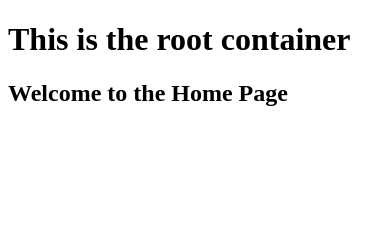
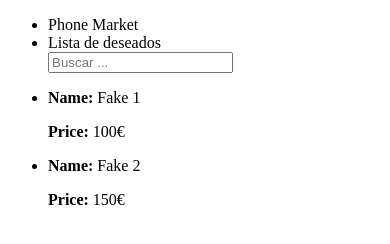
Before and after one commit to YuniorGlez/phones-example-ng1, a website: page public/index.html in a window 390 px wide. Drawn offline with nearby package versions, Linux system fonts and the light colour scheme.

Commit message:
Creating first html structure and a fake Array of phones in the scope

```diff
--- a/public/index.html
+++ b/public/index.html
@@ -14,8 +14,6 @@
 
 <body>
 
-
-    <h1>This is the root container</h1>
 
     <div class="container">
         <div class="ng-view"></div>
--- a/public/js/controllers/home.controller.js
+++ b/public/js/controllers/home.controller.js
@@ -8,7 +8,7 @@
     HomeController.$inject = ['$scope'];
 
     function HomeController($scope) {
-        $scope.title = 'Welcome to the Home Page';
+        $scope.phones= [ {name : 'Fake 1', price : '100€'}, {name : 'Fake 2', price : '150€'}]
 
         activate();
 
--- a/public/views/home.html
+++ b/public/views/home.html
@@ -1 +1,20 @@
-<h2>{{title}}</h2>
+
+<div class="nav-bar">
+
+    <ul>
+        <li>Phone Market</li>
+        <li>Lista de deseados</li>
+        <input ng-model="search" type="text" placeholder="Buscar ...">
+    </ul>
+</div>
+
+<main>
+
+    <ul class="phone-list">
+        <li class="phone-container" ng-repeat="phone in phones">
+            <p><b>Name: </b> {{phone.name}}</p>
+            <p><b>Price: </b> {{phone.price}}</p>
+        </li>
+    </ul>
+
+</main>
```
